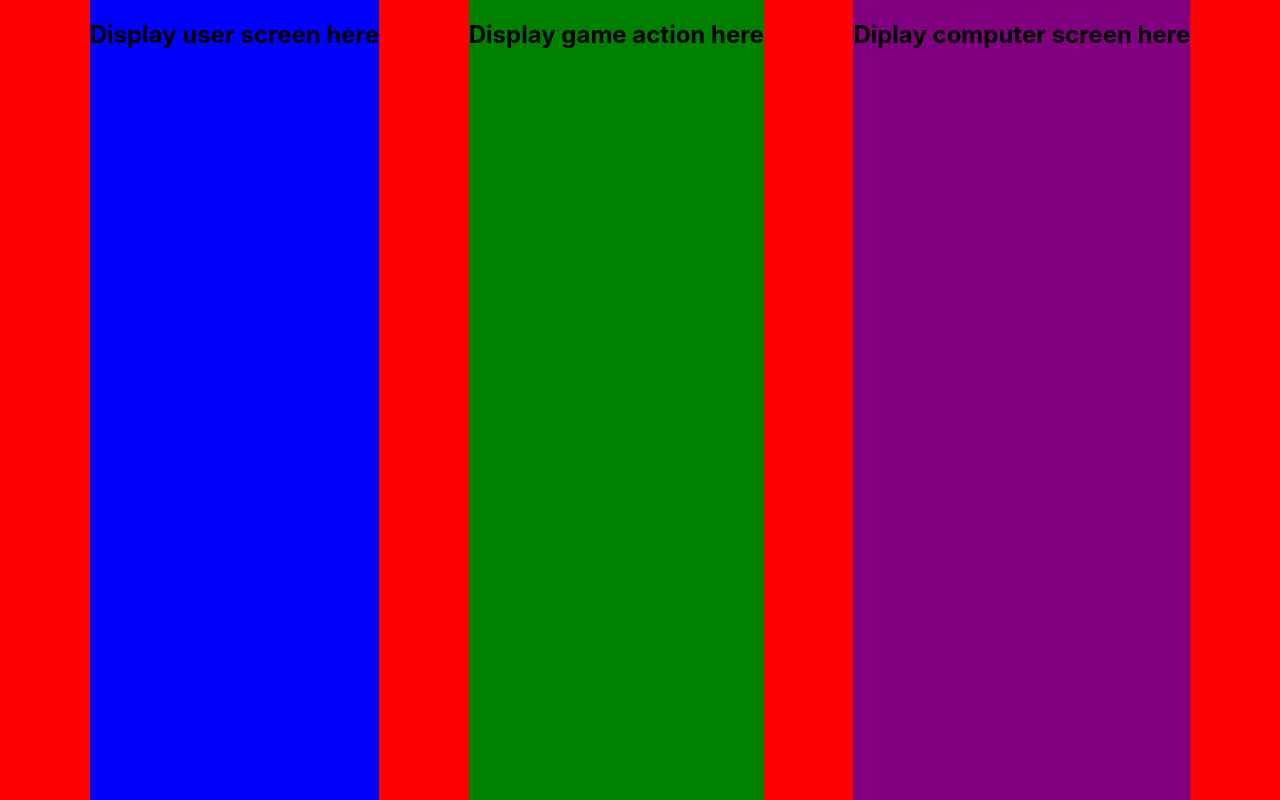
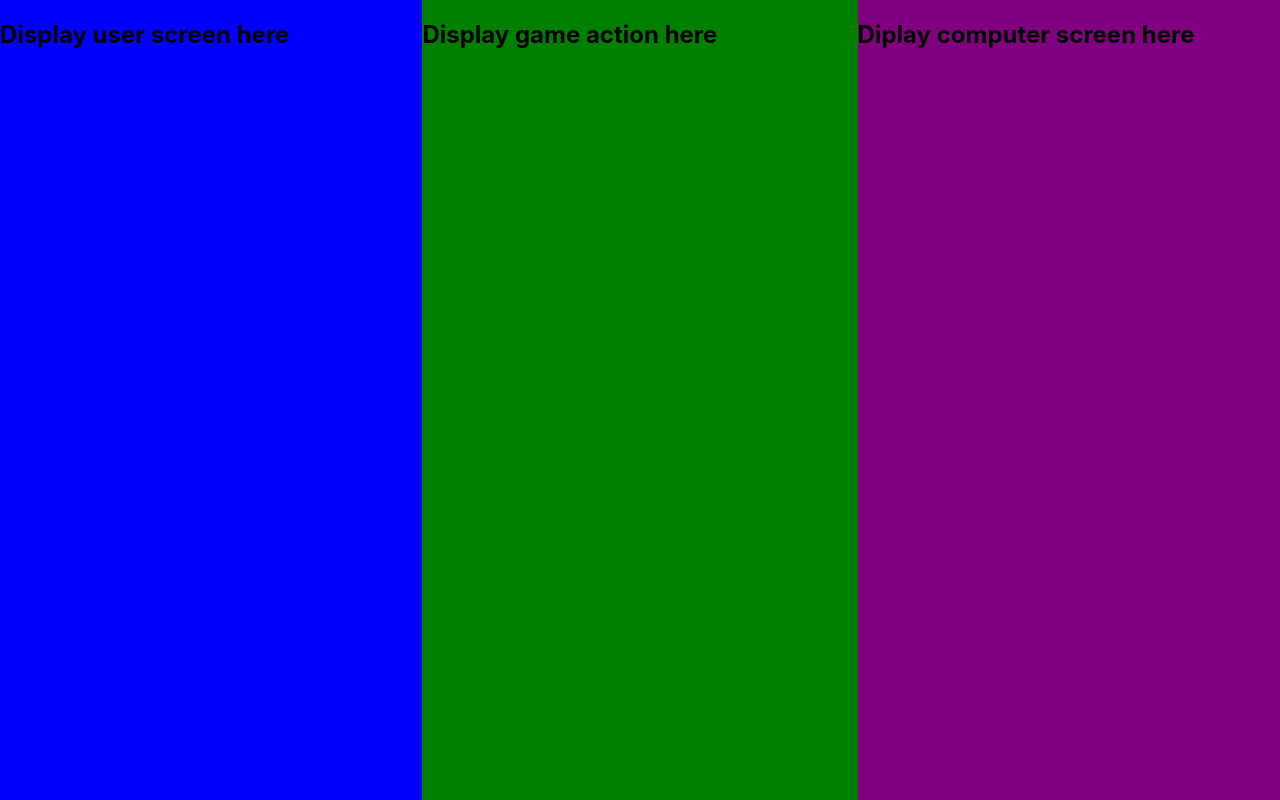
Before and after one commit to jeongj99/rock-paper-scissors, a React (Create React App) app: page / in a window 1280 px wide. Built offline with nearby package versions, Linux system fonts and the light colour scheme.

Commit message:
Edit the styling so page is divided into 3 parts

```diff
--- a/src/App.css
+++ b/src/App.css
@@ -6,7 +6,4 @@ body {
   height: 100%;
   display: flex;
   flex-direction: row;
-  justify-content: space-evenly;
-  align-items: center;
-  background-color: red;
 }
--- a/src/components/Computer.css
+++ b/src/components/Computer.css
@@ -1,4 +1,5 @@
 .computer-screen {
   height: 100vh;
+  width: 33%;
   background-color: purple;
 }
--- a/src/components/Game.css
+++ b/src/components/Game.css
@@ -1,4 +1,5 @@
 .game-screen {
   height: 100vh;
+  width: 34%;
   background-color: green;
 }
--- a/src/components/User.css
+++ b/src/components/User.css
@@ -1,4 +1,5 @@
 .user-screen {
   height: 100vh;
+  width: 33%;
   background-color: blue;
 }
```
